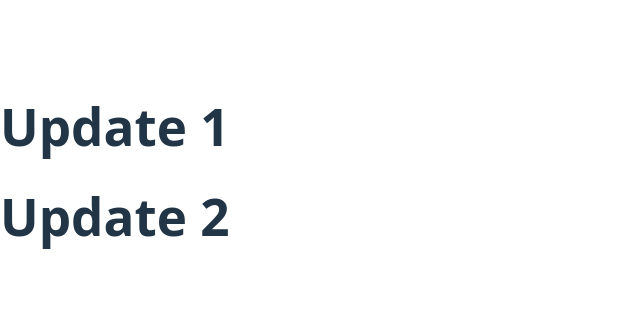
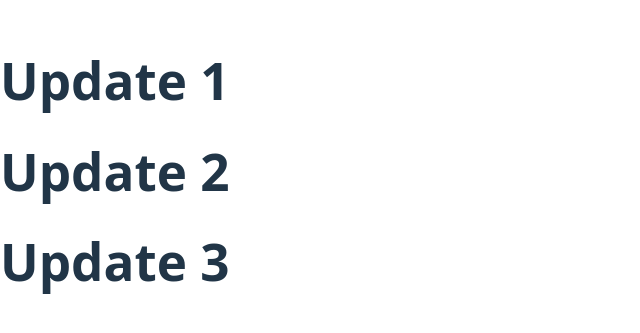
Before and after one commit to LennoNardo/test-github, a React (Vite) app: page / in a window 1280 px wide. Shown: the part 229-562 px from the top of the page, without its empty margins (0-640 px from the left). Built offline with nearby package versions, Linux system fonts and the light colour scheme.

Commit message:
Update 3

```diff
--- a/src/App.jsx
+++ b/src/App.jsx
@@ -4,6 +4,7 @@ function App() {
     <>
       <h1>Update 1</h1>
       <h1>Update 2</h1>
+      <h1>Update 3</h1>
     </>
   )
 }
```
